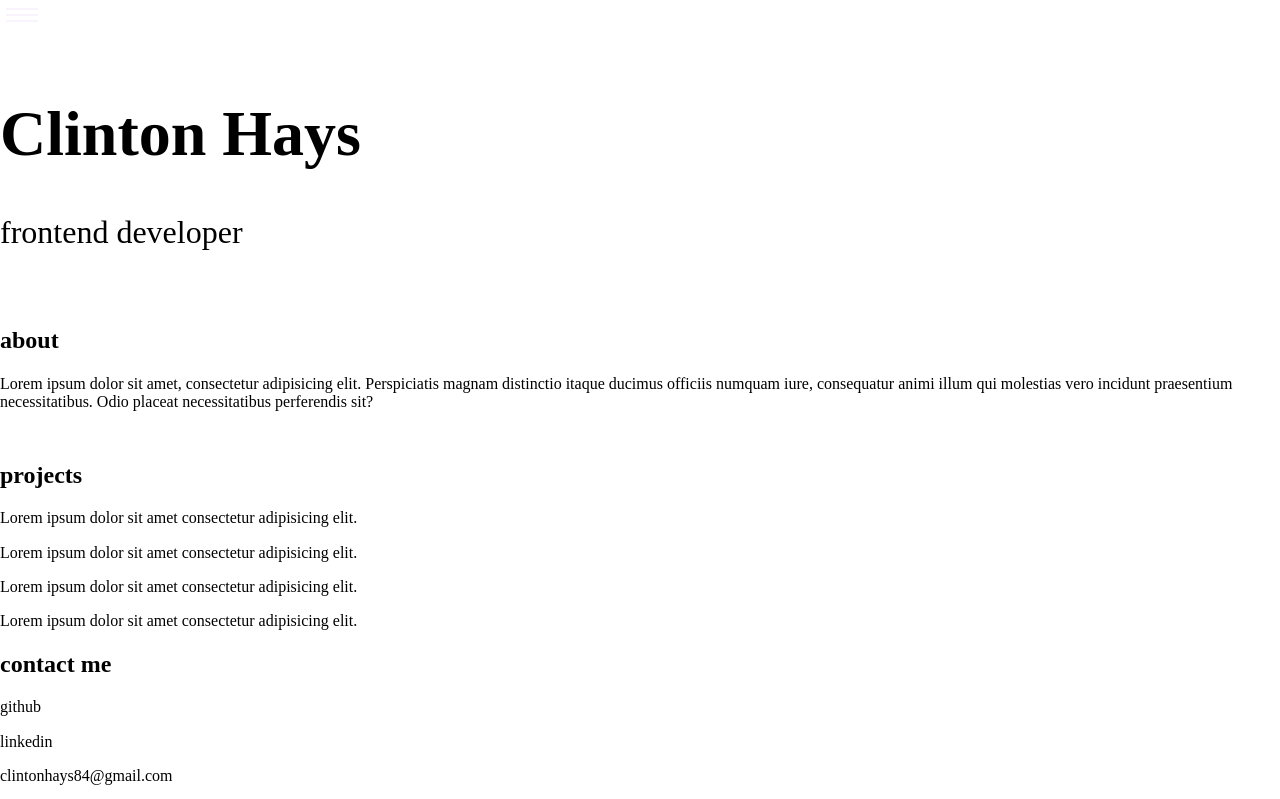
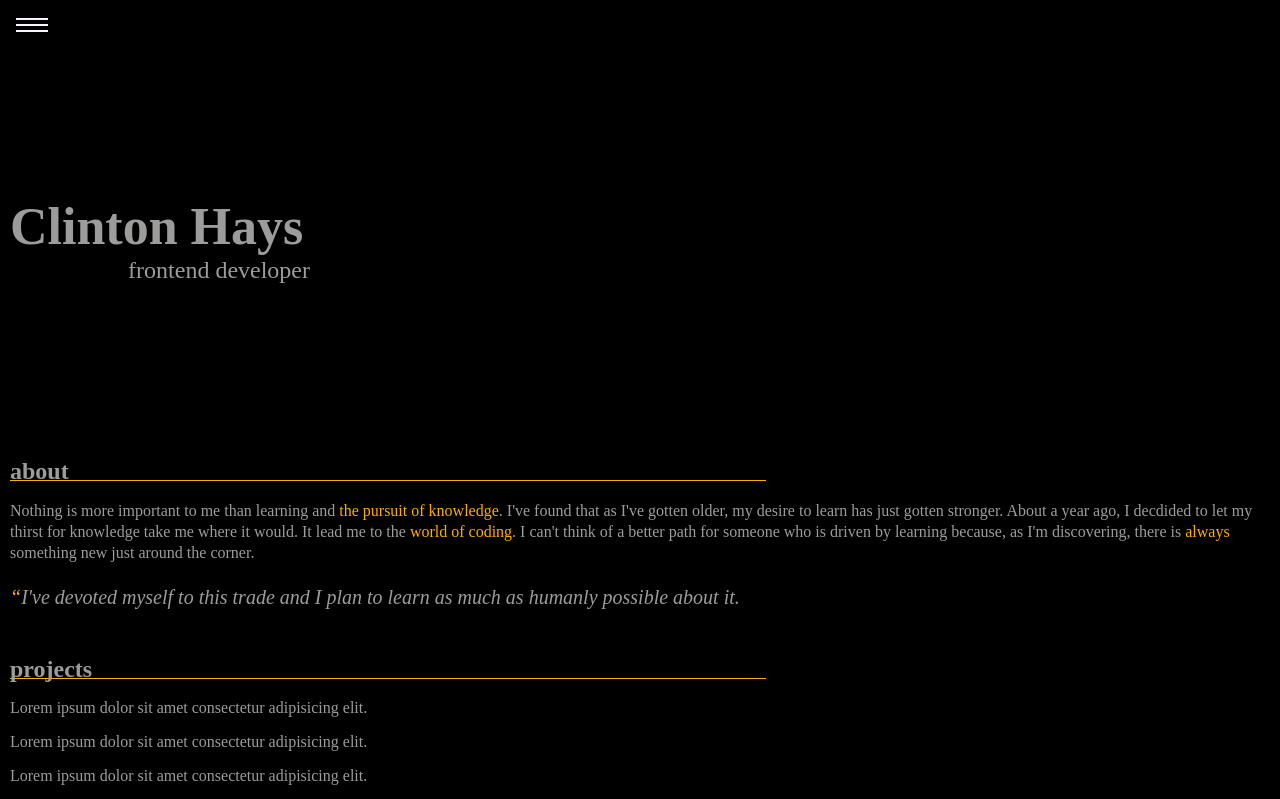
Before and after one commit to clintonhays/clintonhays.github.io, a plain HTML site: page index.html in a window 1280 px wide. Shown: the top 799 px of the page. Drawn offline with Linux system fonts and the light colour scheme.

Commit message:
add initial styling

```diff
--- a/index.html
+++ b/index.html
@@ -29,7 +29,8 @@
     <main>
         <section id="about">
             <h2>about</h2>
-            <p>Lorem ipsum dolor sit amet, consectetur adipisicing elit. Perspiciatis magnam distinctio itaque ducimus officiis numquam iure, consequatur animi illum qui molestias vero incidunt praesentium necessitatibus. Odio placeat necessitatibus perferendis sit?</p>
+            <p>Nothing is more important to me than learning and <span>the pursuit of knowledge</span>. I've found that as I've gotten older, my desire to learn has just gotten stronger. About a year ago, I decdided to let my thirst for knowledge take me where it would. It lead me to the <span>world of coding</span>. I can't think of a better path for someone who is driven by learning because, as I'm discovering, there is <span>always</span> something new just around the corner.</p>
+            <p>I've devoted myself to this trade and I plan to learn as much as humanly possible about it.</p>
         </section>
         <section id="projects">
             <h2>projects</h2>
--- a/scss/base/_base.scss
+++ b/scss/base/_base.scss
@@ -1,16 +1,11 @@
 //
-// - - - - - - - - - - SR Only - - - - - - - - - - //
+// - - - - - - - - - - Body - - - - - - - - - - //
 //
 
-.sr-only {
-	position: absolute;
-	width: 1px;
-	height: 1px;
-	padding: 0;
-	margin: -1px;
-	overflow: hidden;
-	clip: rect(0, 0, 0, 0);
-	border: 0;
+body {
+	padding: 10px;
+	background-color: #000;
+	color: #9e9c9b;
 }
 
 //
--- a/scss/base/_typography.scss
+++ b/scss/base/_typography.scss
@@ -16,11 +16,57 @@
 //
 
 .banner {
-	font-size: 2em;
+	h1 {
+		font-size: 3.25em;
+		margin-bottom: 0;
+	}
+
+	p {
+		width: 300px;
+		text-align: right;
+		font-size: 1.5em;
+	}
+}
+
+//
+// - - - - - - - - - - About - - - - - - - - - - //
+//
+
+#about {
+	h2 {
+		width: 60%;
+		border-bottom: 1px solid #ffad00;
+		line-height: .75em;
+	}
+
+	p {
+		line-height: 1.3em;
+	}
 
 	span {
-		font-size: .75em;
+		color: #ffad00;
+	}
+
+	p:last-of-type {
+		width: 80%;
+		font-size: 1.25em;
 		font-style: italic;
-		border-bottom: 2px solid #ff00c7;
+
+		&::before {
+			content: open-quote;
+			color: #ffad00;
+		}
 	}
 }
+
+//
+// - - - - - - - - - - Projects - - - - - - - - - - //
+//
+
+#projects {
+	h2 {
+		width: 60%;
+		border-bottom: 1px solid #ffad00;
+		line-height: .75em;
+	}
+}
--- a/scss/component/_layout.scss
+++ b/scss/component/_layout.scss
@@ -4,19 +4,17 @@
 
 .navbar {
 	position: absolute;
-	width: 100vw;
 	top: 0;
 	margin-top: 25px;
 }
 
 .navlinks {
+	width: 300px;
 	display: flex;
 	justify-content: space-between;
 	align-items: center;
 	list-style: none;
 	padding: 0;
-	margin: 5px;
-	z-index: -1;
 
 	.menulink {
 		display: block;
@@ -29,27 +27,11 @@
 //
 
 .banner {
-	display: flex;
-	flex-direction: column;
-	justify-content: center;
 	height: 250px;
+	padding-top: 125px;
 
 	p {
-		position: relative;
 		margin: 0;
-	}
-
-	.r {
-		margin: 25px 0;
-	}
-
-	.c,
-	.r,
-	.h {
-		bottom: 0;
-		position: relative;
-		margin-left: 50px;
-		overflow: hidden;
 	}
 }
 
```
Also changed, not shown: css/styles.css, 1 other file.
